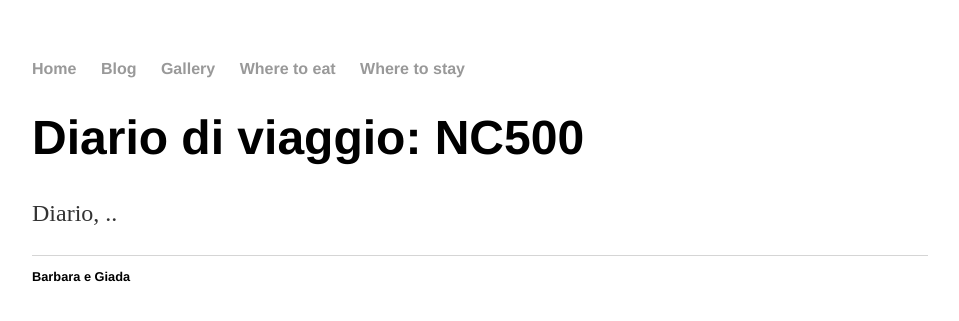
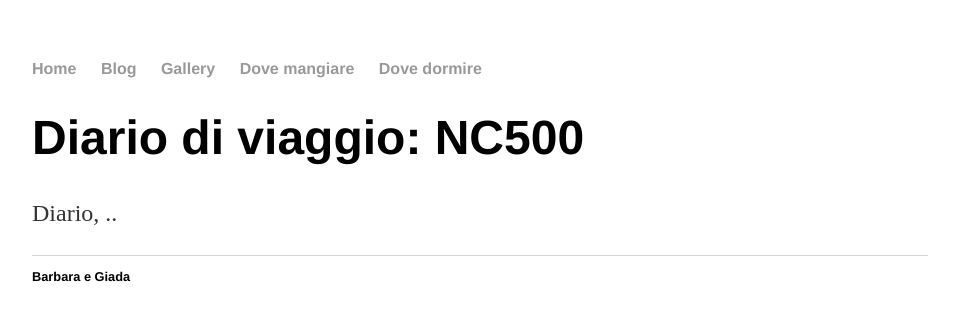
Before and after one commit to nc500/nc500, a Jekyll site: the page built from index.html, in a window 1280 px wide. Shown: the top 321 px of the page, without its empty margins (160-1119 px from the left). Built offline with Jekyll 4.4.1, drawn with Linux system fonts in a browser that asks for light colours.

Commit message:
Update default.html

```diff
--- a/_layouts/default.html
+++ b/_layouts/default.html
@@ -10,8 +10,8 @@
       <ul><li><a href="/">Home</a></li>
         <li><a href="/blog">Blog</a></li>
         <li><a href="/gallery">Gallery</a></li>
-        <li><a href="/eat">Where to eat</a></li>
-        <li><a href="/stay">Where to stay</a></li></ul></nav>
+        <li><a href="/eat">Dove mangiare</a></li>
+        <li><a href="/stay">Dove dormire</a></li></ul></nav>
     <div class="container">{{ content }}</div><footer>
     <ul>Barbara e Giada
       </ul>
```
